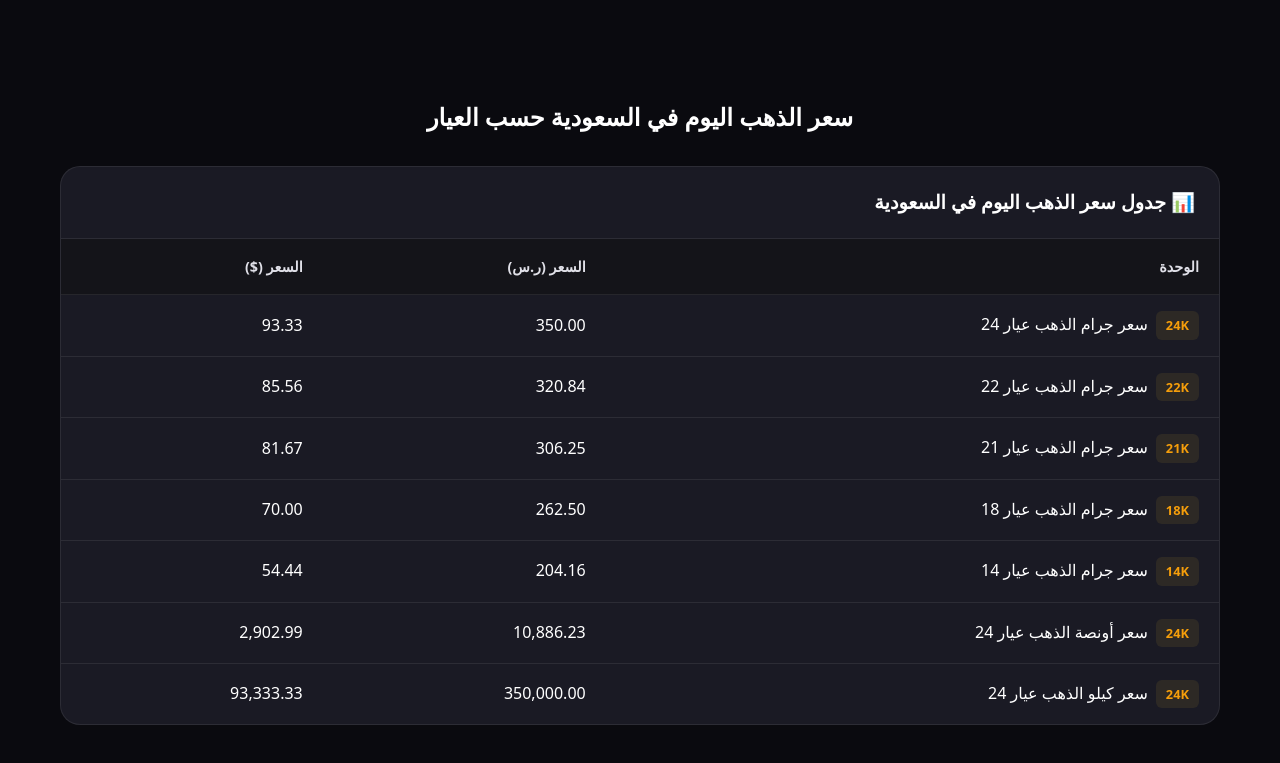
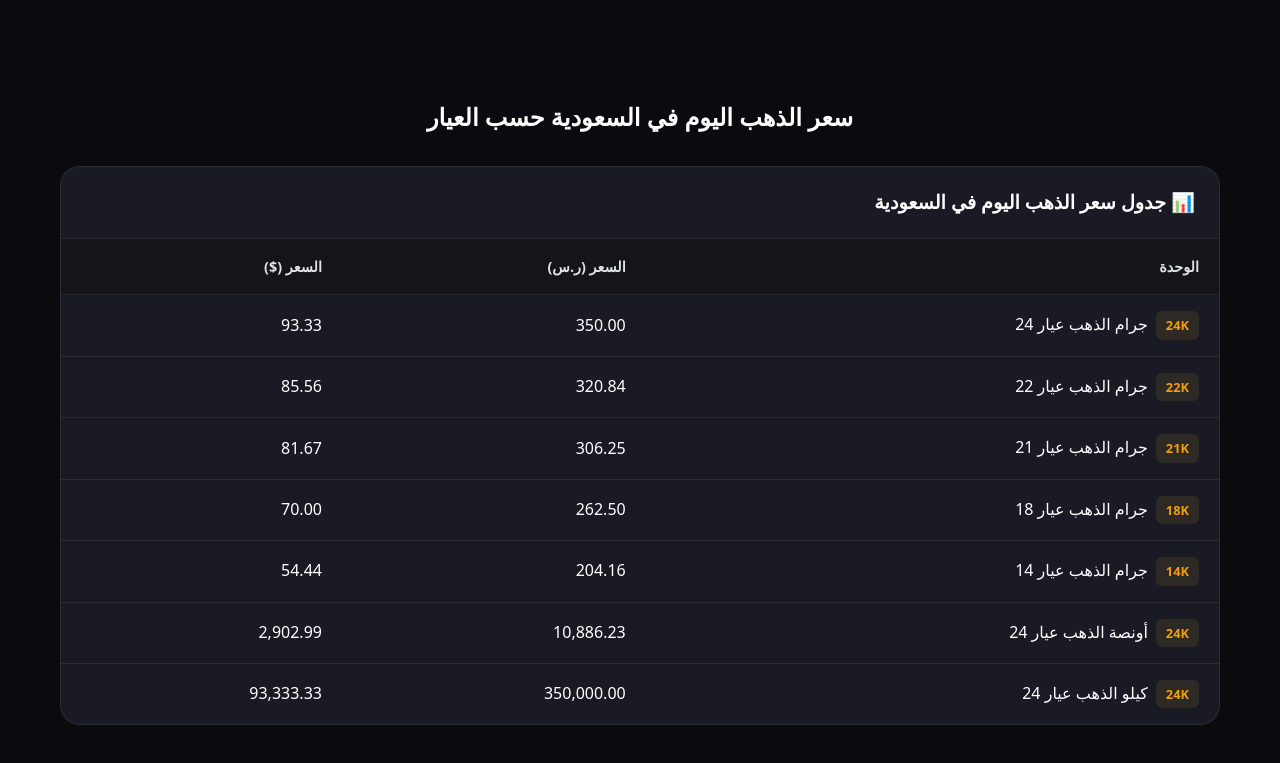
Before and after one commit to Abdelhamidzain/Saudi_Gold, a Next.js app: page / in a window 1280 px wide. Shown: the part 1364-2127 px from the top of the page. Built offline with nearby package versions, Linux system fonts and the light colour scheme; no server answers.

Commit message:
feat: drop 'سعر' from PriceTable row labels
PriceTable row labels now read 'جرام/أونصة/كيلو الذهب عيار كذا' (dropped leading 'سعر'). ItemList JSON-LD left intact for rich results.

```diff
--- a/app/components/PriceTable.js
+++ b/app/components/PriceTable.js
@@ -2,13 +2,13 @@ import { toAr, fmt } from '../lib/gold';
 
 export default function PriceTable({ prices, showDollar = true }) {
   const rows = [
-    { name: 'سعر جرام الذهب عيار 24', k: 24, type: 'gram' },
-    { name: 'سعر جرام الذهب عيار 22', k: 22, type: 'gram' },
-    { name: 'سعر جرام الذهب عيار 21', k: 21, type: 'gram' },
-    { name: 'سعر جرام الذهب عيار 18', k: 18, type: 'gram' },
-    { name: 'سعر جرام الذهب عيار 14', k: 14, type: 'gram' },
-    { name: 'سعر أونصة الذهب عيار 24', k: 24, type: 'ounce' },
-    { name: 'سعر كيلو الذهب عيار 24', k: 24, type: 'kilo' },
+    { name: 'جرام الذهب عيار 24', k: 24, type: 'gram' },
+    { name: 'جرام الذهب عيار 22', k: 22, type: 'gram' },
+    { name: 'جرام الذهب عيار 21', k: 21, type: 'gram' },
+    { name: 'جرام الذهب عيار 18', k: 18, type: 'gram' },
+    { name: 'جرام الذهب عيار 14', k: 14, type: 'gram' },
+    { name: 'أونصة الذهب عيار 24', k: 24, type: 'ounce' },
+    { name: 'كيلو الذهب عيار 24', k: 24, type: 'kilo' },
   ];
 
   return (
```
